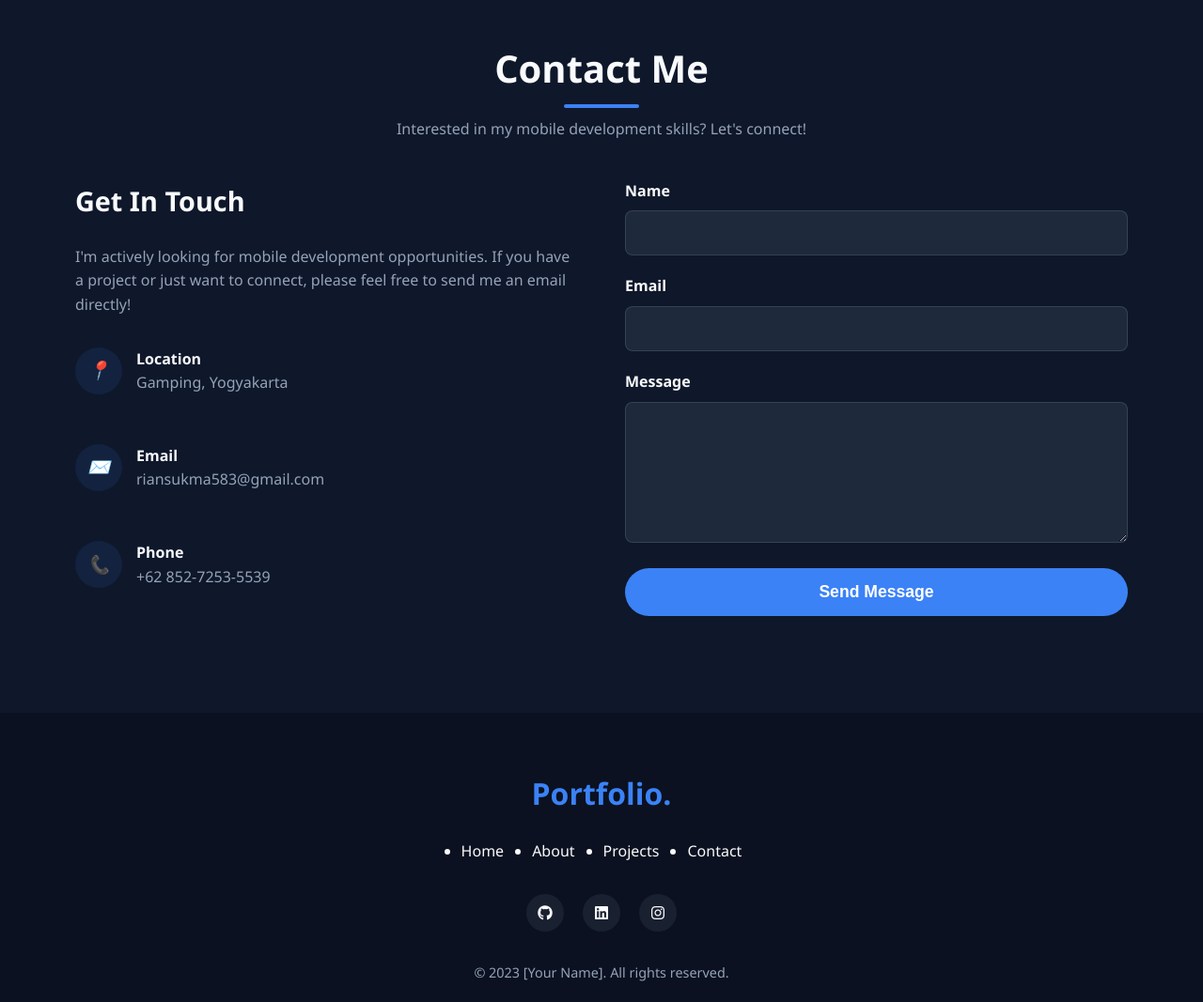
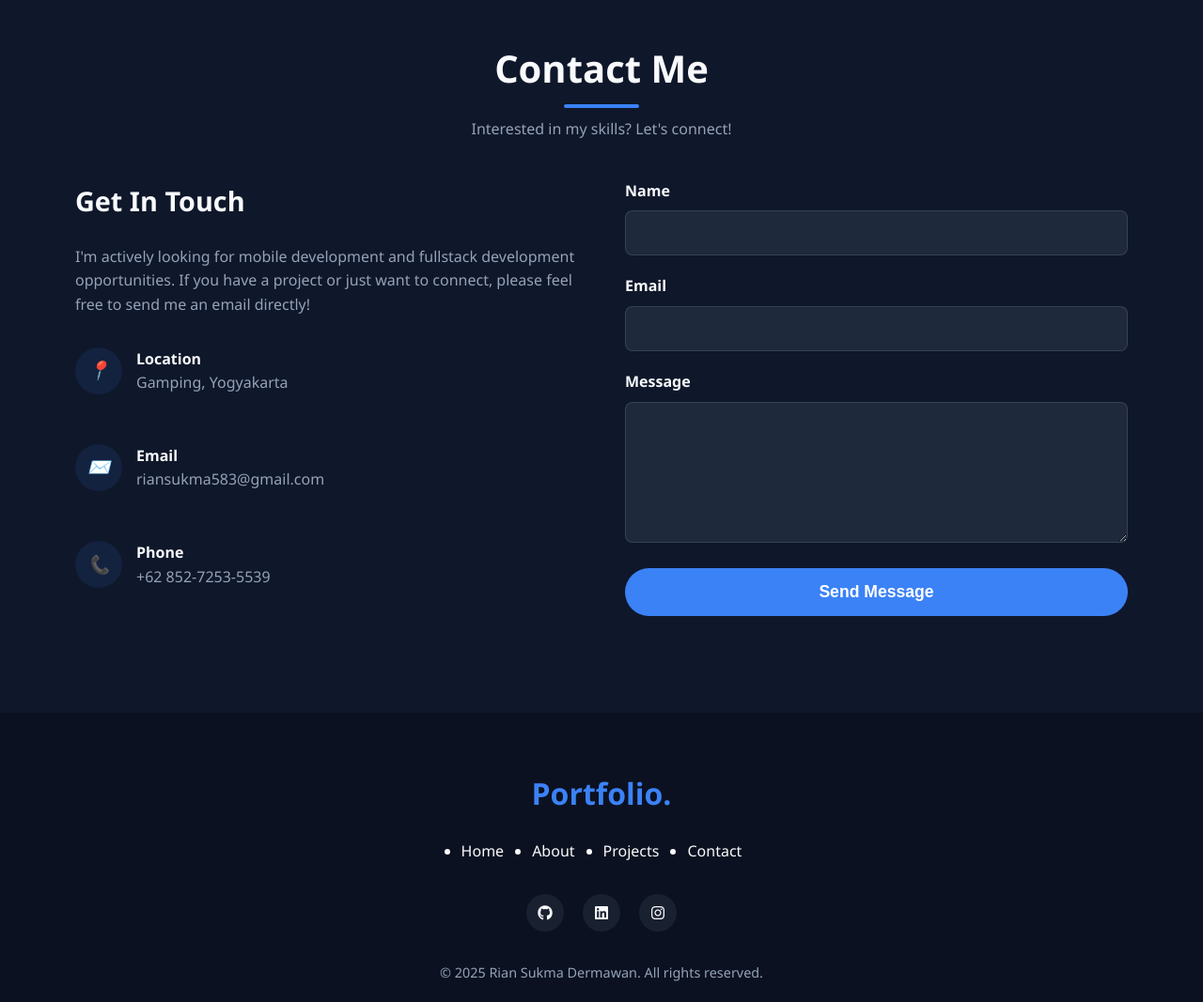
Before and after one commit to Dnayrr/my-portfolio, a plain HTML site: page index.html in a window 1280 px wide. Shown: the part 2520-3587 px from the top of the page at 94% size. Drawn offline with Linux system fonts and the light colour scheme.

Commit message:
index.html

```diff
--- a/index.html
+++ b/index.html
@@ -869,11 +869,11 @@
 <section id="contact" class="section contact">
     <div class="container">
         <h2 class="section-title">Contact Me</h2>
-        <p class="section-subtitle">Interested in my mobile development skills? Let's connect!</p>
+        <p class="section-subtitle">Interested in my skills? Let's connect!</p>
         <div class="contact-container">
             <div class="contact-info">
                 <h3>Get In Touch</h3>
-                <p>I'm actively looking for mobile development opportunities. If you have a project or just want to connect, please feel free to send me an email directly!</p>
+                <p>I'm actively looking for mobile development and fullstack development opportunities. If you have a project or just want to connect, please feel free to send me an email directly!</p>
                 <div class="info-item">
                     <div class="info-icon">
                         <i>📍</i>
@@ -943,7 +943,7 @@
                     <i class="fab fa-instagram"></i>
                 </a>
             </div>
-            <p class="copyright">© 2023 [Your Name]. All rights reserved.</p>
+            <p class="copyright">© 2025 Rian Sukma Dermawan. All rights reserved.</p>
         </div>
     </footer>
 
```
